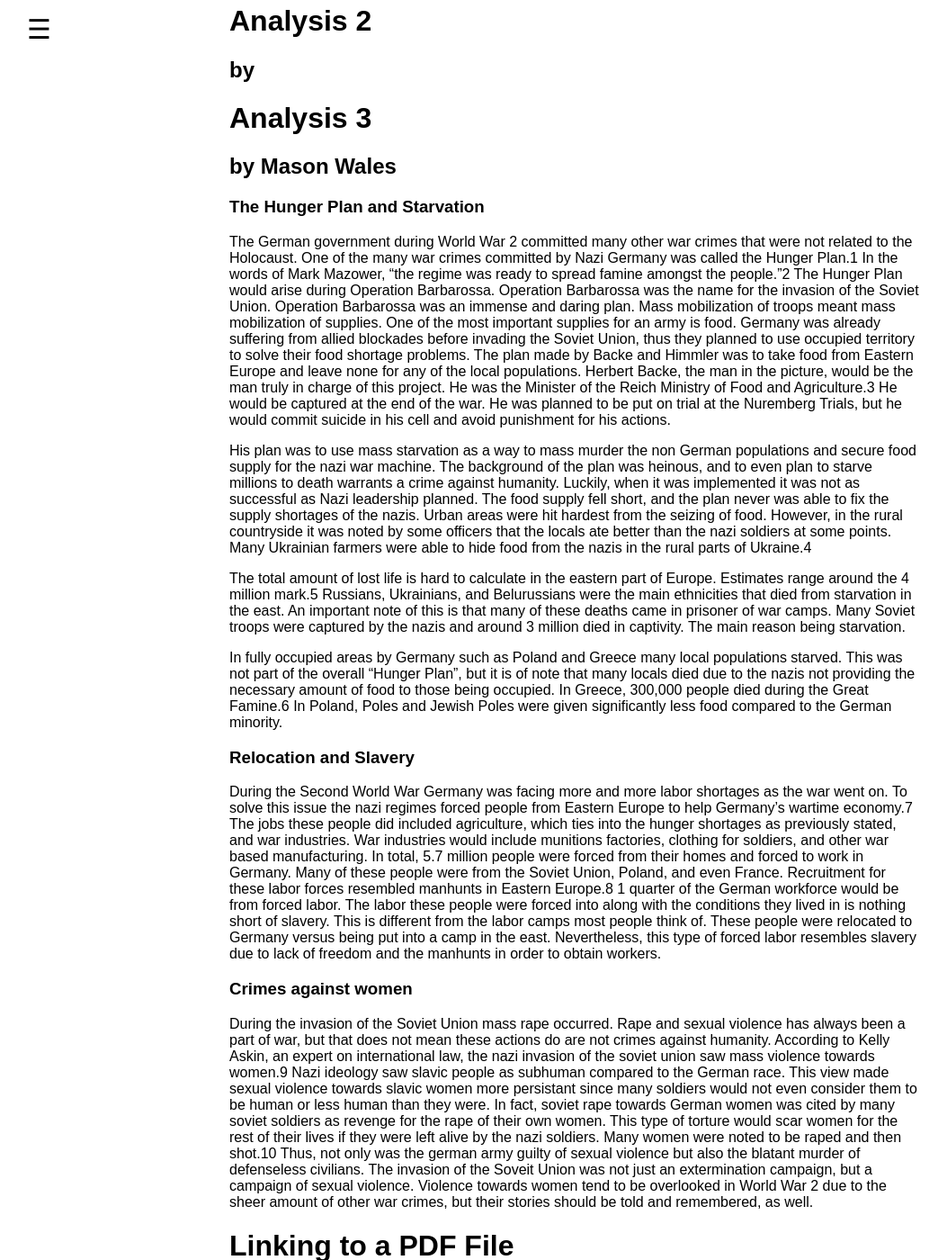
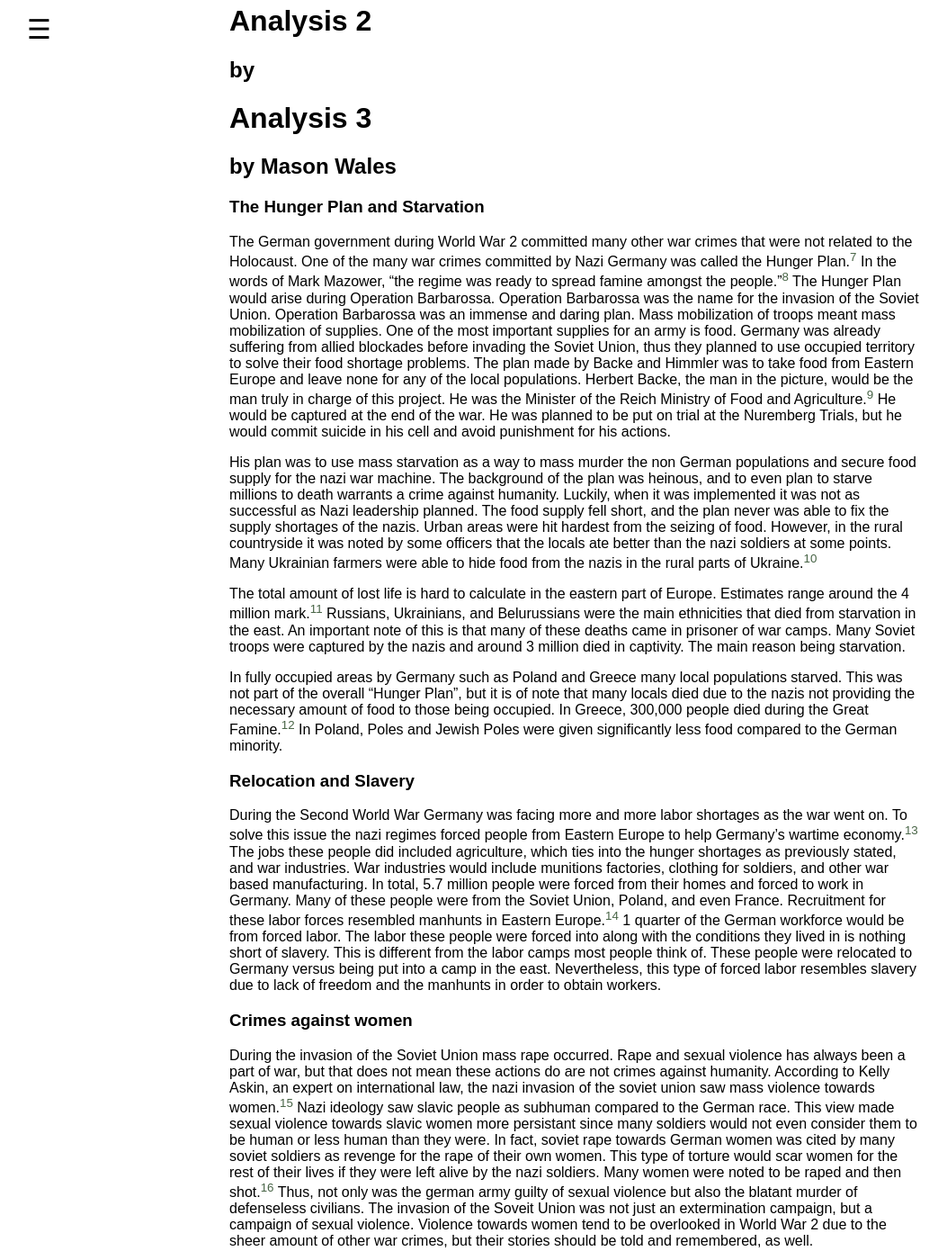
Before and after one commit to isaiah138/PETREE-ISAIAH-HIST-WOH3931, a Jekyll site: the page built from 002_analysis.md, in a window 1280 px wide and 1400 px high, scrolled down 1568 px. Shown: the whole window at 90% size, without its empty margins (1-1054 px from the left). Built offline with Jekyll 4.4.1, drawn with Linux system fonts in a browser that asks for light colours; some of the changed lines change nothing that is shown; some of the changed text lies outside the part shown.

Commit message:
Update 002_analysis.md

```diff
--- a/002_analysis.md
+++ b/002_analysis.md
@@ -30,21 +30,21 @@
 
 ### The Hunger Plan and Starvation
 
-The German government during World War 2 committed many other war crimes that were not related to the Holocaust. One of the many war crimes committed by Nazi Germany was called the Hunger Plan.1 In the words of Mark Mazower, “the regime was ready to spread famine amongst the people.”2 The Hunger Plan would arise during Operation Barbarossa. Operation Barbarossa was the name for the invasion of the Soviet Union. Operation Barbarossa was an immense and daring plan. Mass mobilization of troops meant mass mobilization of supplies. One of the most important supplies for an army is food. Germany was already suffering from allied blockades before invading the Soviet Union, thus they planned to use occupied territory to solve their food shortage problems. The plan made by Backe and Himmler was to take food from Eastern Europe and leave none for any of the local populations. Herbert Backe, the man in the picture, would be the man truly in charge of this project. He was the Minister of the Reich Ministry of Food and Agriculture.3 He would be captured at the end of the war. He was planned to be put on trial at the Nuremberg Trials, but he would commit suicide in his cell and avoid punishment for his actions.
+The German government during World War 2 committed many other war crimes that were not related to the Holocaust. One of the many war crimes committed by Nazi Germany was called the Hunger Plan.[^C1] In the words of Mark Mazower, “the regime was ready to spread famine amongst the people.”[^C2] The Hunger Plan would arise during Operation Barbarossa. Operation Barbarossa was the name for the invasion of the Soviet Union. Operation Barbarossa was an immense and daring plan. Mass mobilization of troops meant mass mobilization of supplies. One of the most important supplies for an army is food. Germany was already suffering from allied blockades before invading the Soviet Union, thus they planned to use occupied territory to solve their food shortage problems. The plan made by Backe and Himmler was to take food from Eastern Europe and leave none for any of the local populations. Herbert Backe, the man in the picture, would be the man truly in charge of this project. He was the Minister of the Reich Ministry of Food and Agriculture.[^C3] He would be captured at the end of the war. He was planned to be put on trial at the Nuremberg Trials, but he would commit suicide in his cell and avoid punishment for his actions.
 
-His plan was to use mass starvation as a way to mass murder the non German populations and secure food supply for the nazi war machine. The background of the plan was heinous, and to even plan to starve millions to death warrants a crime against humanity. Luckily, when it was implemented it was not as successful as Nazi leadership planned. The food supply fell short, and the plan never was able to fix the supply shortages of the nazis. Urban areas were hit hardest from the seizing of food. However, in the rural countryside it was noted by some officers that the locals ate better than the nazi soldiers at some points. Many Ukrainian farmers were able to hide food from the nazis in the rural parts of Ukraine.4
+His plan was to use mass starvation as a way to mass murder the non German populations and secure food supply for the nazi war machine. The background of the plan was heinous, and to even plan to starve millions to death warrants a crime against humanity. Luckily, when it was implemented it was not as successful as Nazi leadership planned. The food supply fell short, and the plan never was able to fix the supply shortages of the nazis. Urban areas were hit hardest from the seizing of food. However, in the rural countryside it was noted by some officers that the locals ate better than the nazi soldiers at some points. Many Ukrainian farmers were able to hide food from the nazis in the rural parts of Ukraine.[^C4]
 
-The total amount of lost life is hard to calculate in the eastern part of Europe. Estimates range around the 4 million mark.5 Russians, Ukrainians, and Belurussians were the main ethnicities that died from starvation in the east. An important note of this is that many of these deaths came in prisoner of war camps. Many Soviet troops were captured by the nazis and around 3 million died in captivity. The main reason being starvation.
+The total amount of lost life is hard to calculate in the eastern part of Europe. Estimates range around the 4 million mark.[^C5] Russians, Ukrainians, and Belurussians were the main ethnicities that died from starvation in the east. An important note of this is that many of these deaths came in prisoner of war camps. Many Soviet troops were captured by the nazis and around 3 million died in captivity. The main reason being starvation.
 
-In fully occupied areas by Germany such as Poland and Greece many local populations starved. This was not part of the overall “Hunger Plan”, but it is of note that many locals died due to the nazis not providing the necessary amount  of food to those being occupied. In Greece, 300,000 people died during the Great Famine.6 In Poland, Poles and Jewish Poles were given significantly less food compared to the German minority.
+In fully occupied areas by Germany such as Poland and Greece many local populations starved. This was not part of the overall “Hunger Plan”, but it is of note that many locals died due to the nazis not providing the necessary amount  of food to those being occupied. In Greece, 300,000 people died during the Great Famine.[^C6] In Poland, Poles and Jewish Poles were given significantly less food compared to the German minority.
 
 ### Relocation and Slavery
 
-During the Second World War Germany was facing more and more labor shortages as the war went on. To solve this issue the nazi regimes forced people from Eastern Europe to help Germany’s wartime economy.7 The jobs these people did included agriculture, which ties into the hunger shortages as previously stated, and war industries. War industries would include munitions factories, clothing for soldiers, and other war based manufacturing. In total, 5.7 million people were forced from their homes and forced to work in Germany. Many of these people were from the Soviet Union, Poland, and even France. Recruitment for these labor forces resembled manhunts in Eastern Europe.8 1 quarter of the German workforce would be from forced labor. The labor these people were forced into along with the conditions they lived in is nothing short of slavery. This is different from the labor camps most people think of. These people were relocated to Germany versus being put into a camp in the east. Nevertheless, this type of forced labor resembles slavery due to lack of freedom and the manhunts in order to obtain workers.
+During the Second World War Germany was facing more and more labor shortages as the war went on. To solve this issue the nazi regimes forced people from Eastern Europe to help Germany’s wartime economy.[^C7] The jobs these people did included agriculture, which ties into the hunger shortages as previously stated, and war industries. War industries would include munitions factories, clothing for soldiers, and other war based manufacturing. In total, 5.7 million people were forced from their homes and forced to work in Germany. Many of these people were from the Soviet Union, Poland, and even France. Recruitment for these labor forces resembled manhunts in Eastern Europe.[^C8] 1 quarter of the German workforce would be from forced labor. The labor these people were forced into along with the conditions they lived in is nothing short of slavery. This is different from the labor camps most people think of. These people were relocated to Germany versus being put into a camp in the east. Nevertheless, this type of forced labor resembles slavery due to lack of freedom and the manhunts in order to obtain workers.
 
 ### Crimes against women
 
-During the invasion of the Soviet Union mass rape occurred. Rape and sexual violence has always been a part of war, but that does not mean these actions do are not crimes against humanity. According to Kelly Askin, an expert on international law, the nazi invasion of the soviet union saw mass violence towards women.9 Nazi ideology saw slavic people as subhuman compared to the German race. This view made sexual violence towards slavic women more persistant since many soldiers would not even consider them to be human or less human than they were. In fact, soviet rape towards German women was cited by many soviet soldiers as revenge for the rape of their own women. This type of torture would scar women for the rest of their lives if they were left alive by the nazi soldiers. Many women were noted to be raped and then shot.10 Thus, not only was the german army guilty of sexual violence but also the blatant murder of defenseless civilians. The invasion of the Soveit Union was not just an extermination campaign, but a campaign of sexual violence. Violence towards women tend to be overlooked in World War 2 due to the sheer amount of other war crimes, but their stories should be told and remembered, as well.
+During the invasion of the Soviet Union mass rape occurred. Rape and sexual violence has always been a part of war, but that does not mean these actions do are not crimes against humanity. According to Kelly Askin, an expert on international law, the nazi invasion of the soviet union saw mass violence towards women.[^C9] Nazi ideology saw slavic people as subhuman compared to the German race. This view made sexual violence towards slavic women more persistant since many soldiers would not even consider them to be human or less human than they were. In fact, soviet rape towards German women was cited by many soviet soldiers as revenge for the rape of their own women. This type of torture would scar women for the rest of their lives if they were left alive by the nazi soldiers. Many women were noted to be raped and then shot.[^C10] Thus, not only was the german army guilty of sexual violence but also the blatant murder of defenseless civilians. The invasion of the Soveit Union was not just an extermination campaign, but a campaign of sexual violence. Violence towards women tend to be overlooked in World War 2 due to the sheer amount of other war crimes, but their stories should be told and remembered, as well.
 
 
 [^A1]: Bergen et al., <i>The United States Holocaust Memorial Museum Encyclopedia of Camps and Ghettos, 1933-1945, Volume I: Early Camps, Youth Camps, and Concentration Camps and Subcamps under the SS-Business Administration Main Office (WVHA).<i> 443.
@@ -53,6 +53,16 @@
 [^A4]: Croes, “Holocaust Survival Differentials in the Netherlands, 1942-1945: The Role of Wealth and Nationality.” 24
 [^A5]: Wittmann, “The Wheels of Justice Turn Slowly: The Pretrial Investigations of the Frankfurt Auschwitz Trial 1963-65.” 366
 [^A6]: Wittmann, “The Wheels of Justice Turn Slowly: The Pretrial Investigations of the Frankfurt Auschwitz Trial 1963-65.” 368.
+[^C1]: Collingham, Lizzie. <i>Taste of war: World War II and the Battle for Food.<i> Penguin, 2012.
+[^C2]: Mazower, Mark. <i>Hitler's Empire: How the Nazis Ruled Europe.<i> Penguin, 2009.
+[^C3]: Collingham, Lizzie. <i>Taste of War: World War II and the Battle for Food.<i> Penguin, 2012.
+[^C4]: Collingham, Lizzie. <i>Taste of War: World War II and the Battle for Food.<i> Penguin, 2012.
+[^C5]: Weisz, GM. Starvation Genocide in Occupied Eastern Europe 1939-1945: Food Confiscation by and for the Nazis. <i>Law Med.<i> 2021, pgs. 105-113.
+[^C6]: Collingham, Lizzie. <i>Taste of War: World War II and the Battle for Food.<i> Penguin, 2012.
+[^C7]: Edele, Mark. "Crimes Against Humanity." In <i>The Routledge History of the Second World War<i>, pp. 625-638. Routledge, 2021.
+[^C8]: Edele, Mark. "Crimes Against Humanity." In <i>The Routledge History of the Second World War<i>, pp. 625-638. Routledge, 2021.
+[^C9]: Askin, Kelly Dawn. <i>War Crimes against Women: Prosecution in International War Crimes Tribunals.<i> Vol. 1. Martinus Nijhoff Publishers, 1997.
+[^C10]: Askin, Kelly Dawn. <i>War Crimes against Women: Prosecution in International War Crimes Tribunals.<i> Vol. 1. Martinus Nijhoff Publishers, 1997.
 
 
 
```
